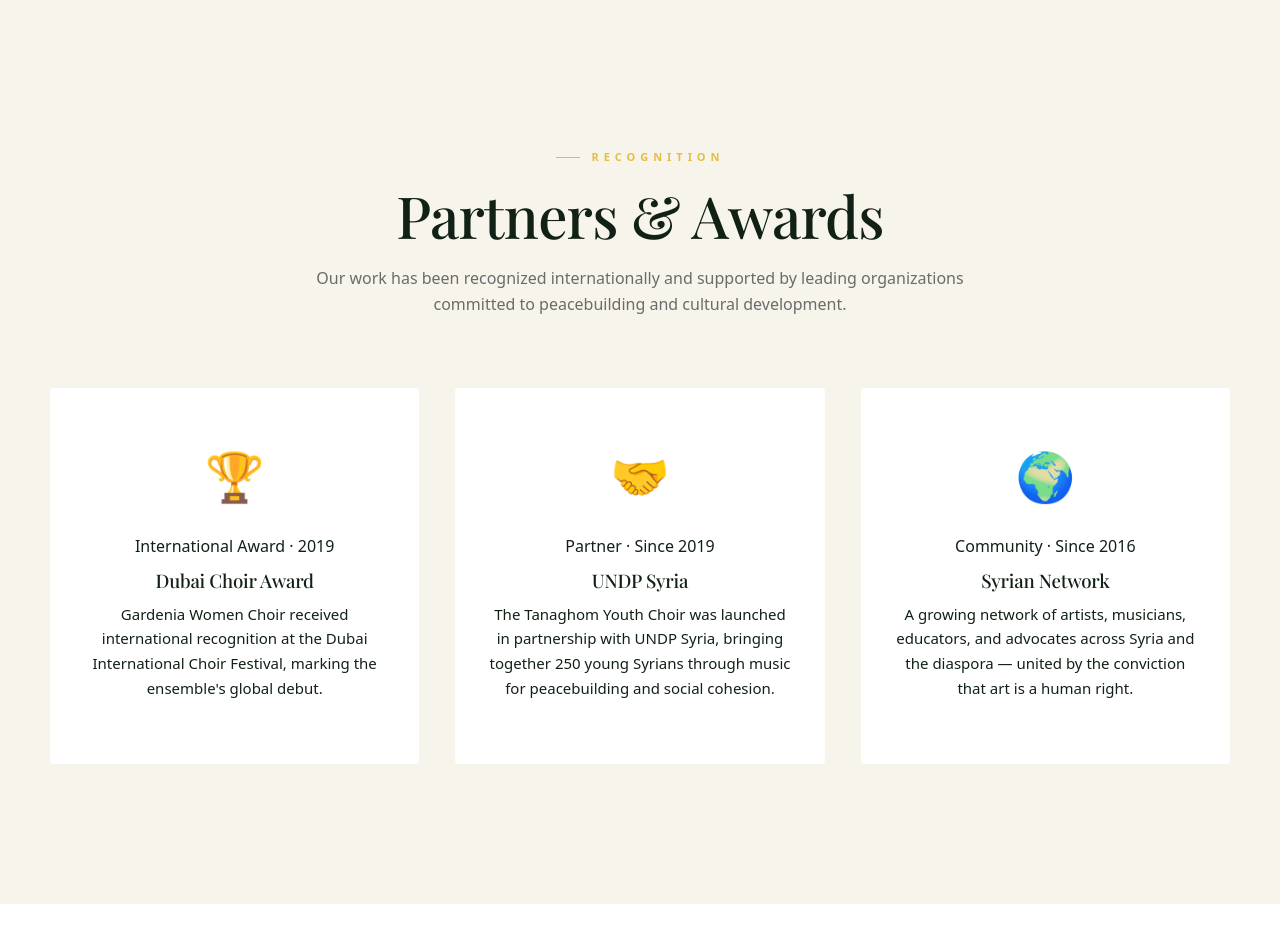
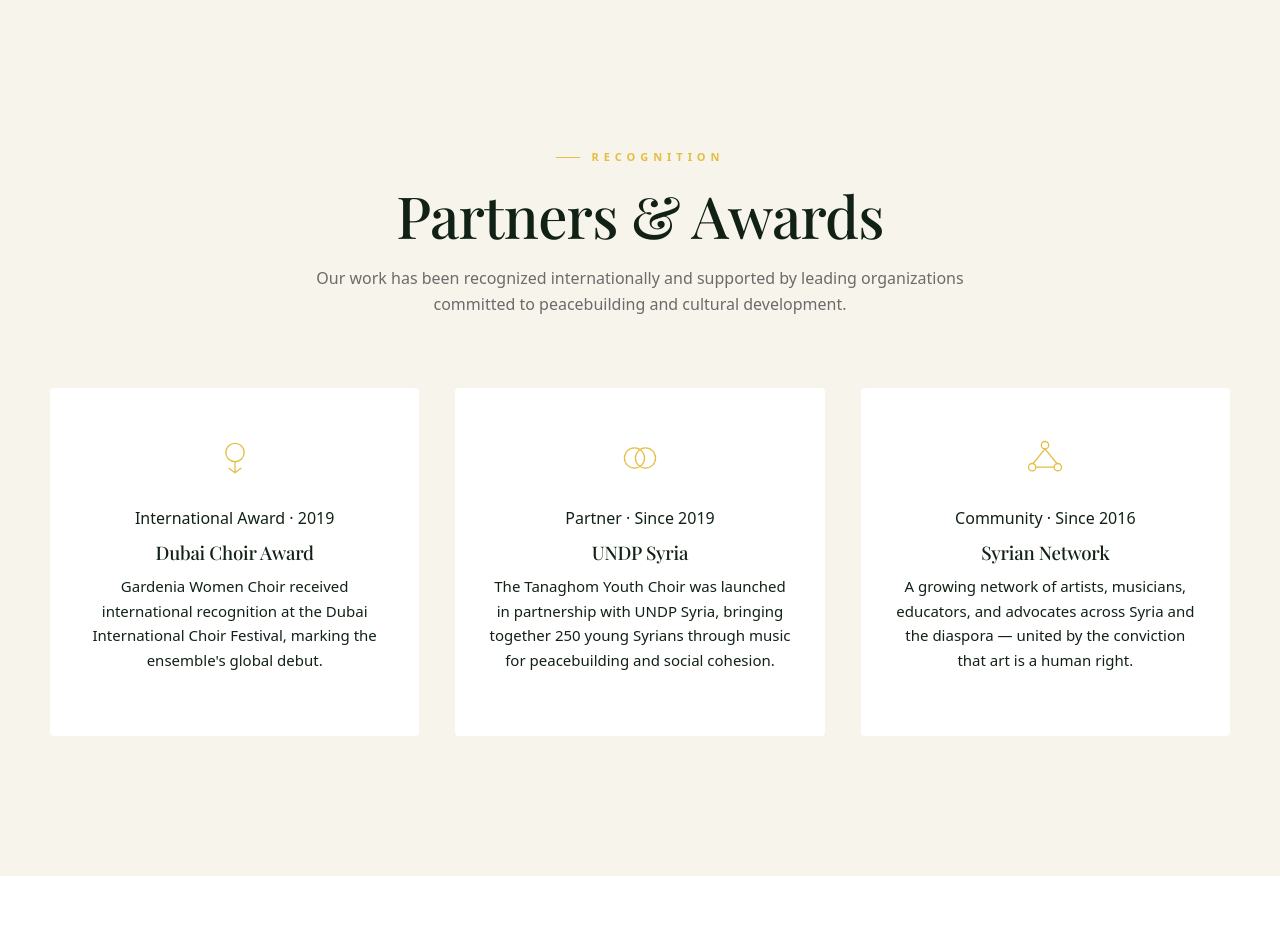
Before and after one commit to maz-is-blue/Tanaghom-Gardenia-, a Flask app: page /about in a window 1280 px wide. Shown: the part 2363-3307 px from the top of the page. Run offline with Flask 2, Linux system fonts and the light colour scheme; some web fonts are replaced.

Commit message:
Replace emoji icons with brand-matching line-art SVGs
The 🏆/🤝/🌍 emoji in the Partners & Awards cards clashed hard with
the site's refined serif/line-art aesthetic. Swap them for simple
gold stroke-based SVGs (medal, overlapping circles, node network)
consistent with the icon style used elsewhere on the site.

Co-Authored-By: Claude Sonnet 5 <noreply@anthropic.com>

```diff
--- a/docs/about/index.html
+++ b/docs/about/index.html
@@ -543,7 +543,7 @@
 
   <div class="lead-grid reveal-stagger">
     <div class="lead-card" style="text-align: center; padding: 48px 32px;">
-      <div style="font-size: 48px; margin-bottom: 18px;">🏆</div>
+      <div style="color: var(--gold); margin-bottom: 18px;"><svg width="44" height="44" viewBox="0 0 48 48" fill="none" stroke="currentColor" stroke-width="1.4" style="margin:0 auto"><circle cx="24" cy="18" r="10"/><path d="M24 28 L24 40 M17 35 L24 40 L31 35"/></svg></div>
       <div class="role en">International Award · 2019</div>
       <div class="role ar" style="font-family: 'Zain', sans-serif;">جائزة دولية · 2019</div>
       <h3 style="margin-top: 12px;"><span class="en">Dubai Choir Award</span><span class="ar">جائزة دبي الكورالية</span></h3>
@@ -551,7 +551,7 @@
       <p class="ar" style="margin-top: 10px; font-size: 15px; font-family: 'Zain', sans-serif; direction: rtl;">حصلت جوقة غاردينيا النسائية على اعتراف دولي في مهرجان دبي الكورالي الدولي، مما أطلق انطلاقتها العالمية.</p>
     </div>
     <div class="lead-card" style="text-align: center; padding: 48px 32px;">
-      <div style="font-size: 48px; margin-bottom: 18px;">🤝</div>
+      <div style="color: var(--gold); margin-bottom: 18px;"><svg width="44" height="44" viewBox="0 0 48 48" fill="none" stroke="currentColor" stroke-width="1.4" style="margin:0 auto"><circle cx="18" cy="24" r="11"/><circle cx="30" cy="24" r="11"/></svg></div>
       <div class="role en">Partner · Since 2019</div>
       <div class="role ar" style="font-family: 'Zain', sans-serif;">شريك منذ 2019</div>
       <h3 style="margin-top: 12px;"><span class="en">UNDP Syria</span><span class="ar">برنامج الأمم المتحدة الإنمائي</span></h3>
@@ -559,7 +559,7 @@
       <p class="ar" style="margin-top: 10px; font-size: 15px; font-family: 'Zain', sans-serif; direction: rtl;">أُطلقت جوقة تناغم الشبابية بشراكة مع برنامج الأمم المتحدة الإنمائي في سوريا، جامعةً 250 شاباً سورياً عبر الموسيقى لبناء السلام والتماسك الاجتماعي.</p>
     </div>
     <div class="lead-card" style="text-align: center; padding: 48px 32px;">
-      <div style="font-size: 48px; margin-bottom: 18px;">🌍</div>
+      <div style="color: var(--gold); margin-bottom: 18px;"><svg width="44" height="44" viewBox="0 0 48 48" fill="none" stroke="currentColor" stroke-width="1.4" style="margin:0 auto"><circle cx="24" cy="10" r="4"/><circle cx="10" cy="34" r="4"/><circle cx="38" cy="34" r="4"/><path d="M24 14 L11 30 M24 14 L37 30 M14 34 L34 34"/></svg></div>
       <div class="role en">Community · Since 2016</div>
       <div class="role ar" style="font-family: 'Zain', sans-serif;">مجتمع منذ 2016</div>
       <h3 style="margin-top: 12px;"><span class="en">Syrian Network</span><span class="ar">الشبكة السورية</span></h3>
--- a/frontend/templates/about.html
+++ b/frontend/templates/about.html
@@ -485,7 +485,7 @@
 
   <div class="lead-grid reveal-stagger">
     <div class="lead-card" style="text-align: center; padding: 48px 32px;">
-      <div style="font-size: 48px; margin-bottom: 18px;">🏆</div>
+      <div style="color: var(--gold); margin-bottom: 18px;"><svg width="44" height="44" viewBox="0 0 48 48" fill="none" stroke="currentColor" stroke-width="1.4" style="margin:0 auto"><circle cx="24" cy="18" r="10"/><path d="M24 28 L24 40 M17 35 L24 40 L31 35"/></svg></div>
       <div class="role en">International Award · 2019</div>
       <div class="role ar" style="font-family: 'Zain', sans-serif;">جائزة دولية · 2019</div>
       <h3 style="margin-top: 12px;"><span class="en">Dubai Choir Award</span><span class="ar">جائزة دبي الكورالية</span></h3>
@@ -493,7 +493,7 @@
       <p class="ar" style="margin-top: 10px; font-size: 15px; font-family: 'Zain', sans-serif; direction: rtl;">حصلت جوقة غاردينيا النسائية على اعتراف دولي في مهرجان دبي الكورالي الدولي، مما أطلق انطلاقتها العالمية.</p>
     </div>
     <div class="lead-card" style="text-align: center; padding: 48px 32px;">
-      <div style="font-size: 48px; margin-bottom: 18px;">🤝</div>
+      <div style="color: var(--gold); margin-bottom: 18px;"><svg width="44" height="44" viewBox="0 0 48 48" fill="none" stroke="currentColor" stroke-width="1.4" style="margin:0 auto"><circle cx="18" cy="24" r="11"/><circle cx="30" cy="24" r="11"/></svg></div>
       <div class="role en">Partner · Since 2019</div>
       <div class="role ar" style="font-family: 'Zain', sans-serif;">شريك منذ 2019</div>
       <h3 style="margin-top: 12px;"><span class="en">UNDP Syria</span><span class="ar">برنامج الأمم المتحدة الإنمائي</span></h3>
@@ -501,7 +501,7 @@
       <p class="ar" style="margin-top: 10px; font-size: 15px; font-family: 'Zain', sans-serif; direction: rtl;">أُطلقت جوقة تناغم الشبابية بشراكة مع برنامج الأمم المتحدة الإنمائي في سوريا، جامعةً 250 شاباً سورياً عبر الموسيقى لبناء السلام والتماسك الاجتماعي.</p>
     </div>
     <div class="lead-card" style="text-align: center; padding: 48px 32px;">
-      <div style="font-size: 48px; margin-bottom: 18px;">🌍</div>
+      <div style="color: var(--gold); margin-bottom: 18px;"><svg width="44" height="44" viewBox="0 0 48 48" fill="none" stroke="currentColor" stroke-width="1.4" style="margin:0 auto"><circle cx="24" cy="10" r="4"/><circle cx="10" cy="34" r="4"/><circle cx="38" cy="34" r="4"/><path d="M24 14 L11 30 M24 14 L37 30 M14 34 L34 34"/></svg></div>
       <div class="role en">Community · Since 2016</div>
       <div class="role ar" style="font-family: 'Zain', sans-serif;">مجتمع منذ 2016</div>
       <h3 style="margin-top: 12px;"><span class="en">Syrian Network</span><span class="ar">الشبكة السورية</span></h3>
```
